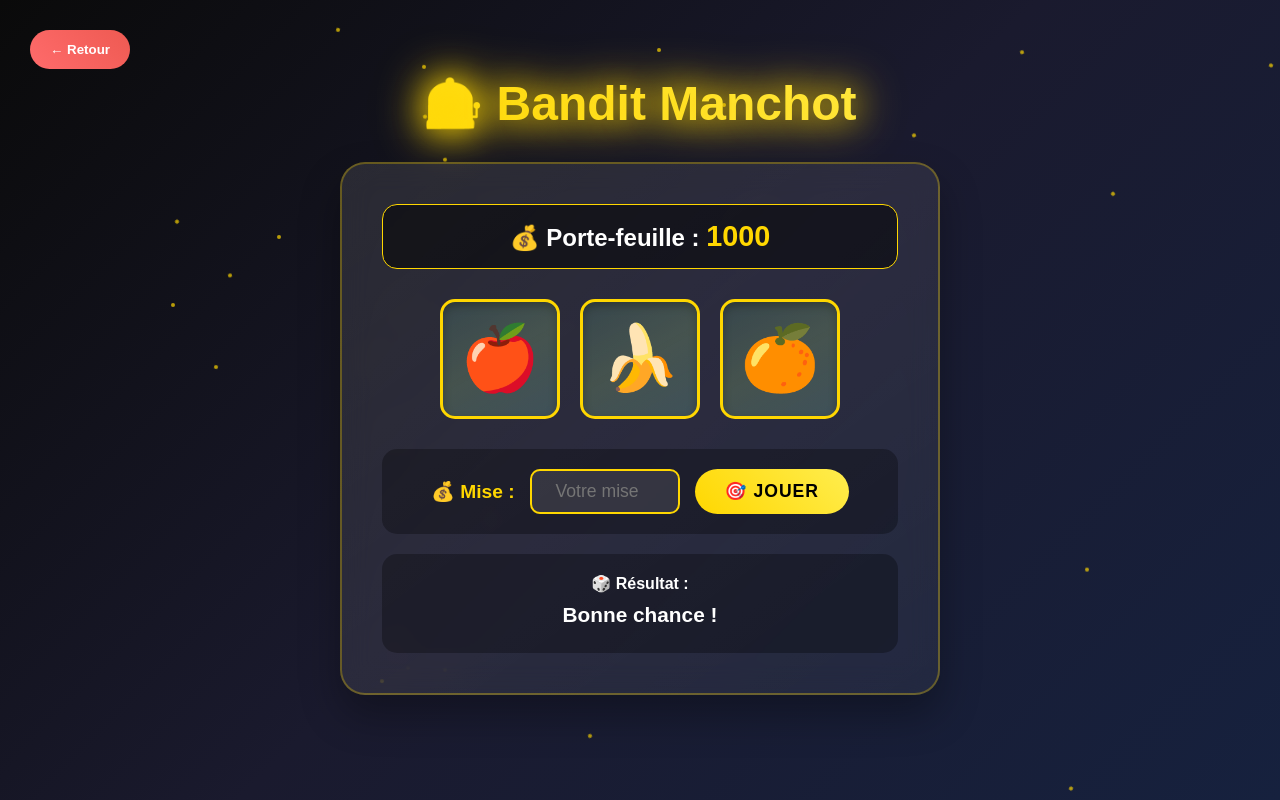
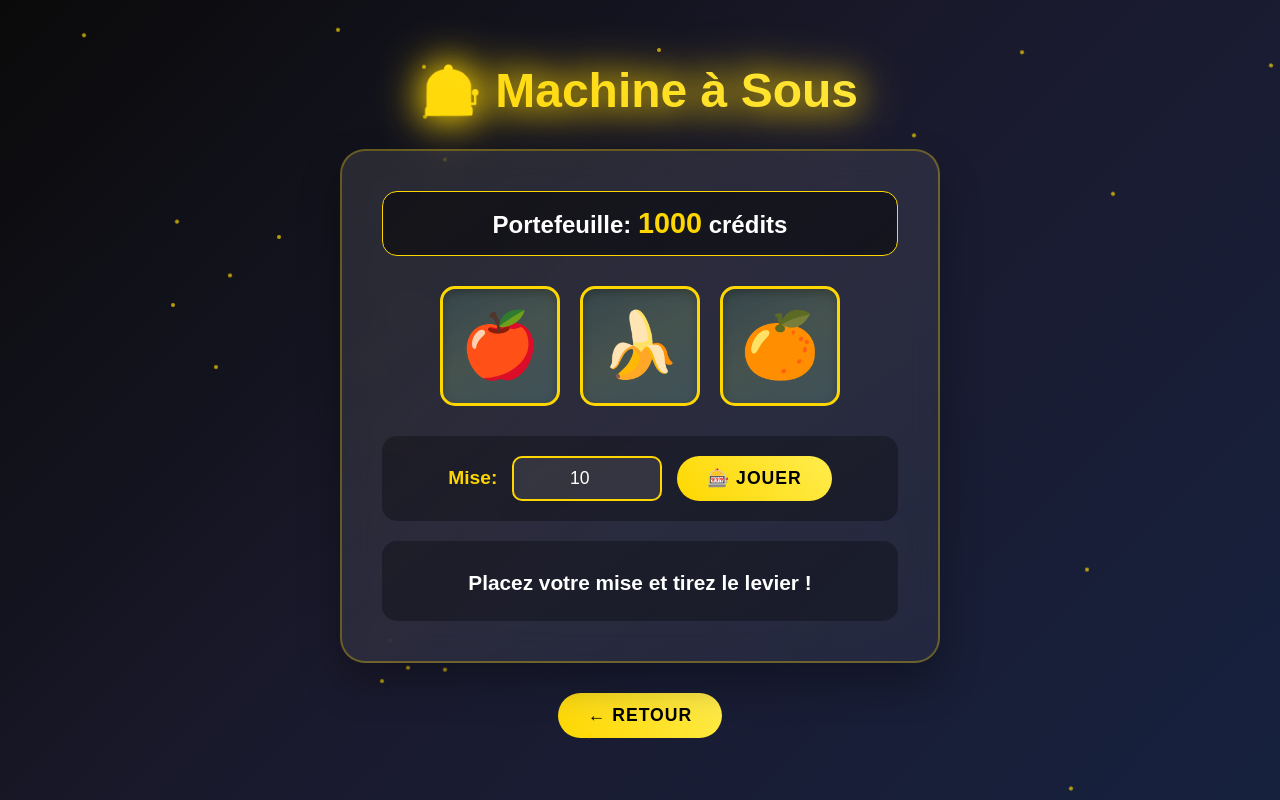
Before and after one commit to RatJeux00/Jeux-de-casino, a Flask app: page /Bandit-Manchot in a window 1280 px wide. Run offline with Flask 3, Linux system fonts and the light colour scheme.

Commit message:
Interface Bandit Manchot
Modification du style de l'interface

```diff
--- a/static/css/BanditManchot.css
+++ b/static/css/BanditManchot.css
@@ -121,6 +121,7 @@ body {
     height: 200%;
     background: linear-gradient(45deg, transparent, rgba(255, 215, 0, 0.1), transparent);
     animation: shimmer 3s infinite;
+    z-index: 1;
 }
 
 @keyframes shimmer {
@@ -191,6 +212,23 @@ label {
     transition: all 0.3s ease;
     text-transform: uppercase;
     letter-spacing: 1px;
+    position: relative;
+    overflow: hidden;
+}
+
+.btn::before {
+    content: '';
+    position: absolute;
+    top: 0;
+    left: -100%;
+    width: 100%;
+    height: 100%;
+    background: linear-gradient(90deg, transparent, rgba(255, 255, 255, 0.3), transparent);
+    transition: left 0.5s;
+}
+
+.btn:hover::before {
+    left: 100%;
 }
 
 .btn:hover {
@@ -239,26 +278,6 @@ label {
 @keyframes losePulse {
     0%, 100% { transform: scale(1); }
     50% { transform: scale(0.9); }
-}
-
-.retour {
-    position: fixed;
-    top: 30px;
-    left: 30px;
-    background: linear-gradient(45deg, #ff6b6b, #ee5a52);
-    color: white;
-    border: none;
-    padding: 12px 20px;
-    border-radius: 25px;
-    cursor: pointer;
-    font-weight: bold;
-    transition: all 0.3s ease;
-    z-index: 100;
-}
-
-.retour:hover {
-    transform: scale(1.05);
-    box-shadow: 0 5px 15px rgba(255, 107, 107, 0.4);
 }
 
 /* Responsive */
--- a/static/js/BanditManchot.js
+++ b/static/js/BanditManchot.js
@@ -1,10 +1,9 @@
-let wallet = parseInt(localStorage.getItem('banditWallet')) || 1000;
-const fruits = ['🍎', '🍌', '🍊', '🍓', '🍇', '🥝'];
+let wallet = 1000;
+const fruits = ['🍎', '🍌', '🍊', '🍓', '🍇', '🥝', '🍒', '🥭', '🍑', '🍍'];
 let isSpinning = false;
 
 function updateWallet() {
     document.getElementById('wallet').textContent = wallet;
-    localStorage.setItem('banditWallet', wallet);
 }
 
 function createParticles() {
@@ -42,11 +41,128 @@ function createFireworks() {
     }, 3000);
 }
 
+// FONCTION TOTALEMENT REÉCRITE pour créer l'animation de roulement
+function createReelAnimation(reelId, finalSymbol, duration) {
+    const reel = document.getElementById(reelId);
+    const cell = reel.parentElement;
+
+    // Masquer le symbole original
+    reel.style.opacity = '0';
+
+    // Créer le container de défilement
+    const scrollContainer = document.createElement('div');
+    scrollContainer.style.cssText = `
+        position: absolute;
+        top: 0;
+        left: 0;
+        width: 100%;
+        height: 100%;
+        overflow: hidden;
+        z-index: 10;
+        display: flex;
+        flex-direction: column;
+        align-items: center;
+        justify-content: center;
+        background: linear-gradient(145deg, #2c3e50, #34495e);
+        border-radius: 12px;
+    `;
+
+    // Créer le contenu qui va défiler
+    const scrollContent = document.createElement('div');
+    scrollContent.style.cssText = `
+        display: flex;
+        flex-direction: column;
+        align-items: center;
+        justify-content: center;
+        transform: translateY(0px);
+        transition: none;
+    `;
+
+    // Créer une liste de symboles pour l'animation
+    const symbolList = [];
+    for (let i = 0; i < 20; i++) {
+        symbolList.push(fruits[Math.floor(Math.random() * fruits.length)]);
+    }
+    symbolList.push(finalSymbol);
+
+    // Créer les éléments visuels
+    symbolList.forEach((symbol, index) => {
+        const symbolElement = document.createElement('div');
+        symbolElement.textContent = symbol;
+        symbolElement.style.cssText = `
+            font-size: 4rem;
+            line-height: 120px;
+            height: 120px;
+            display: flex;
+            align-items: center;
+            justify-content: center;
+            color: #ffffff;
+            text-shadow: 2px 2px 6px rgba(0, 0, 0, 0.8);
+            font-weight: bold;
+            background: ${index % 2 === 0 ? 'rgba(255, 215, 0, 0.1)' : 'rgba(255, 255, 255, 0.05)'};
+            margin: 2px 0;
+            border-radius: 8px;
+            width: 100%;
+            border: 1px solid rgba(255, 215, 0, 0.2);
+        `;
+        scrollContent.appendChild(symbolElement);
+    });
+
+    scrollContainer.appendChild(scrollContent);
+    cell.appendChild(scrollContainer);
+
+    // Calculer la position finale pour que le dernier symbole soit centré
+    const symbolHeight = 124; // hauteur + marge
+    const cellHeight = 120; // hauteur de la cellule
+    const centerOffset = (cellHeight - symbolHeight) / 2; // pour centrer
+    const finalPosition = -((symbolList.length - 1) * symbolHeight) + centerOffset;
+
+    // Démarrer l'animation depuis le haut (plusieurs symboles au-dessus)
+    let currentPosition = symbolHeight * 3; // Commencer encore plus haut
+    scrollContent.style.transform = `translateY(${currentPosition}px)`;
+
+    // Animation progressive
+    const startTime = Date.now();
+    const animate = () => {
+        const elapsed = Date.now() - startTime;
+        const progress = Math.min(elapsed / duration, 1);
+
+        // Courbe d'accélération/décélération plus douce
+        const easeProgress = progress < 0.5
+            ? 2 * progress * progress
+            : 1 - Math.pow(-2 * progress + 2, 2) / 2;
+
+        currentPosition = (symbolHeight * 3) + (finalPosition - (symbolHeight * 3)) * easeProgress;
+        scrollContent.style.transform = `translateY(${currentPosition}px)`;
+
+        if (progress < 1) {
+            requestAnimationFrame(animate);
+        } else {
+            // Animation terminée - s'assurer que le dernier symbole est parfaitement centré
+            scrollContent.style.transform = `translateY(${finalPosition}px)`;
+
+            setTimeout(() => {
+                reel.textContent = finalSymbol;
+                reel.style.opacity = '1';
+                if (cell.contains(scrollContainer)) {
+                    cell.removeChild(scrollContainer);
+                }
+            }, 300);
+        }
+    };
+
+    // Commencer l'animation après un petit délai
+    setTimeout(() => {
+        requestAnimationFrame(animate);
+    }, 50);
+}
+
 function machine() {
     if (isSpinning) return;
 
     const mise = parseInt(document.getElementById('mise').value);
     const resultDiv = document.getElementById('result');
+    const machineDiv = document.getElementById('machine');
 
     if (!mise || mise < 1) {
         resultDiv.textContent = "Veuillez entrer une mise valide !";
@@ -64,23 +180,27 @@ function machine() {
     updateWallet();
     isSpinning = true;
 
-    const reels = ['reelA', 'reelB', 'reelC'];
-    reels.forEach(reel => {
-        document.getElementById(reel).classList.add('spinning');
-    });
+    // Ajouter l'effet de vibration à la machine
+    machineDiv.classList.add('spinning');
 
+    // Générer les résultats finaux
     const results = [
         fruits[Math.floor(Math.random() * fruits.length)],
         fruits[Math.floor(Math.random() * fruits.length)],
         fruits[Math.floor(Math.random() * fruits.length)]
     ];
 
+    resultDiv.textContent = "🎰 Les rouleaux tournent...";
+    resultDiv.className = "";
+
+    // Lancer les animations de roulement avec des durées différentes
+    createReelAnimation('reelA', results[0], 2000);
+    createReelAnimation('reelB', results[1], 2500);
+    createReelAnimation('reelC', results[2], 3000);
+
+    // Traitement des résultats après la plus longue animation
     setTimeout(() => {
-        reels.forEach((reel, index) => {
-            const reelElement = document.getElementById(reel);
-            reelElement.textContent = results[index];
-            reelElement.classList.remove('spinning');
-        });
+        machineDiv.classList.remove('spinning');
 
         let gain = 0;
         let message = "";
@@ -108,29 +228,42 @@ function machine() {
 
         if (wallet <= 0) {
             setTimeout(() => {
-                resultDiv.textContent = "💸 Plus de crédits ! Retournez à l'accueil pour en ajouter.";
+                resultDiv.textContent = "💸 Plus de crédits ! Rechargez votre portefeuille.";
                 resultDiv.className = 'result-lose';
             }, 2000);
         }
 
         isSpinning = false;
-    }, 2000);
-
-    resultDiv.textContent = "🎰 Les rouleaux tournent...";
-    resultDiv.className = "";
+    }, 3200);
 }
 
+// Initialisation
 document.addEventListener('DOMContentLoaded', function() {
     updateWallet();
     createParticles();
 
+    // Initialiser les symboles
     document.getElementById('reelA').textContent = '🍎';
     document.getElementById('reelB').textContent = '🍌';
     document.getElementById('reelC').textContent = '🍊';
 });
 
+// Permettre de jouer avec Enter
 document.addEventListener('keypress', function(e) {
     if (e.key === 'Enter') {
         machine();
     }
 });
+
+// Effet sur le bouton
+document.addEventListener('DOMContentLoaded', function() {
+    const leverButton = document.querySelector('.btn');
+    if (leverButton) {
+        leverButton.addEventListener('click', function() {
+            this.style.transform = 'scale(0.95)';
+            setTimeout(() => {
+                this.style.transform = 'scale(1)';
+            }, 150);
+        });
+    }
+});
--- a/templates/BanditManchot.html
+++ b/templates/BanditManchot.html
@@ -6,38 +6,40 @@
     <title>🎰 Bandit Manchot - Royal Casino</title>
     <link rel="stylesheet" href="{{ url_for('static', filename='css/BanditManchot.css') }}">
 </head>
-<body>
-
-    <div class="particles" id="particles"></div>
+<body>    <div id="particles" class="particles"></div>
 
     <div class="container">
-        <h1 class="title">🎰 Bandit Manchot</h1>
+        <h1 class="title">🎰 Machine à Sous</h1>
+
         <div id="machine">
             <div class="wallet">
-                <span>💰 Porte-feuille :</span>
-                <span id="wallet">1000</span>
+                Portefeuille: <span id="wallet">1000</span> crédits
             </div>
 
             <div class="cntCell">
-                <div class="cell"><div class="reel" id="reelA">🍎</div></div>
-                <div class="cell"><div class="reel" id="reelB">🍌</div></div>
-                <div class="cell"><div class="reel" id="reelC">🍊</div></div>
+                <div class="cell">
+                    <div class="reel" id="reelA">🍎</div>
+                </div>
+                <div class="cell">
+                    <div class="reel" id="reelB">🍌</div>
+                </div>
+                <div class="cell">
+                    <div class="reel" id="reelC">🍊</div>
+                </div>
             </div>
 
             <div class="bet-section">
-                <label for="mise">💰 Mise :</label>
-                <input type="number" id="mise" name="mise" placeholder="Votre mise" min="1" max="1000">
-                <button class="btn" onclick="machine()">🎯 Jouer</button>
+                <label for="mise">Mise:</label>
+                <input type="number" id="mise" value="10" min="1" max="1000">
+                <button class="btn" onclick="machine()">🎰 JOUER</button>
             </div>
 
             <div class="result-section">
-                <strong>🎲 Résultat :</strong>
-                <div id="result">Bonne chance !</div>
+                <div id="result">Placez votre mise et tirez le levier !</div>
             </div>
         </div>
     </div>
-
-    <button class="retour" onclick="location.href='/'">← Retour</button>
+    <button class="retour btn " onclick="location.href='/'">← Retour</button>
     <script src="{{ url_for('static', filename='js/BanditManchot.js') }}"></script>
 </body>
 </html>
```
Also changed, not shown: other parts of static/css/BanditManchot.css (+27 -6 lines), static/css/Puissance4.css (+45 -0 lines), static/js/Puissance4.js (+71 -0 lines), templates/Puissance4.html (+0 -120 lines).
